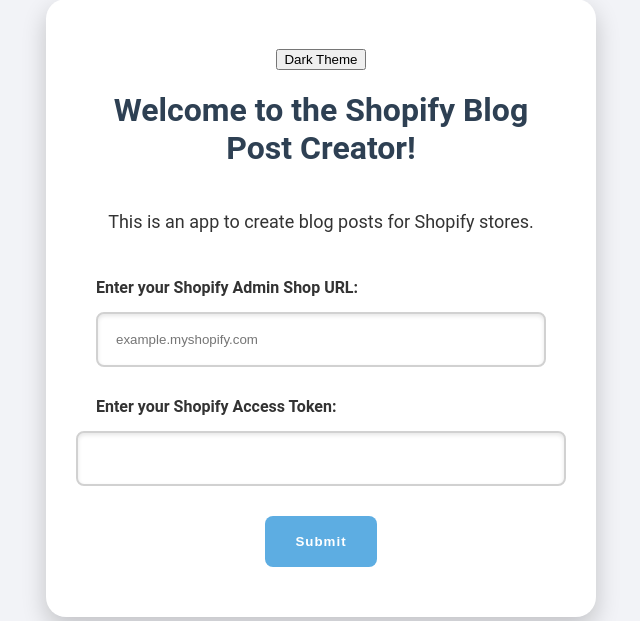
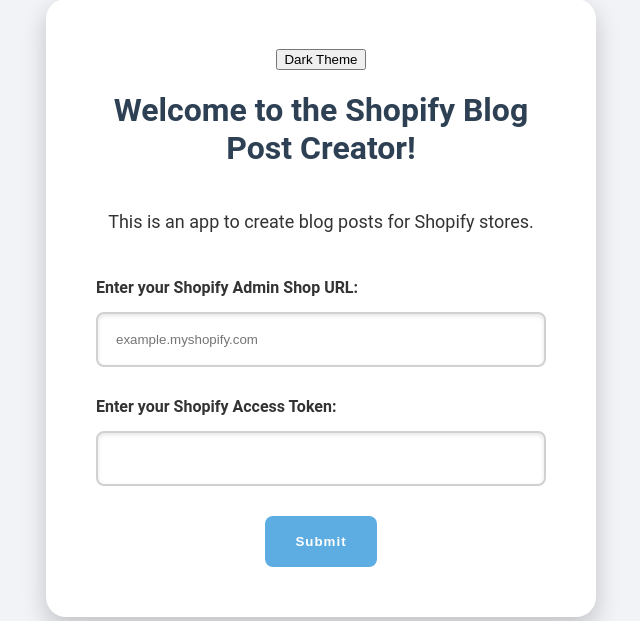
Before and after one commit to BrightSmile-911/Shopify-Blog-Automation-Toolkit, a Flask app: page / in a window 1280 px wide. Shown: the part 92-713 px from the top of the page, without its empty margins (319-959 px from the left). Run offline with Flask 3, Linux system fonts and the light colour scheme.

Commit message:
Update style.css

```diff
--- a/static/css/style.css
+++ b/static/css/style.css
@@ -80,7 +80,8 @@ input[type="submit"]:hover {
     background-color: var(--button-hover-background);
 }
 input[type="password"] {
-    width: 100%;
+    /* width: 100%; */
+    width: calc(100% - 40px); /* Adjust width to account for padding/margin */
     padding: 18px;
     margin-bottom: 30px;
     /* border: 2px solid #d1d1d1; */
```
